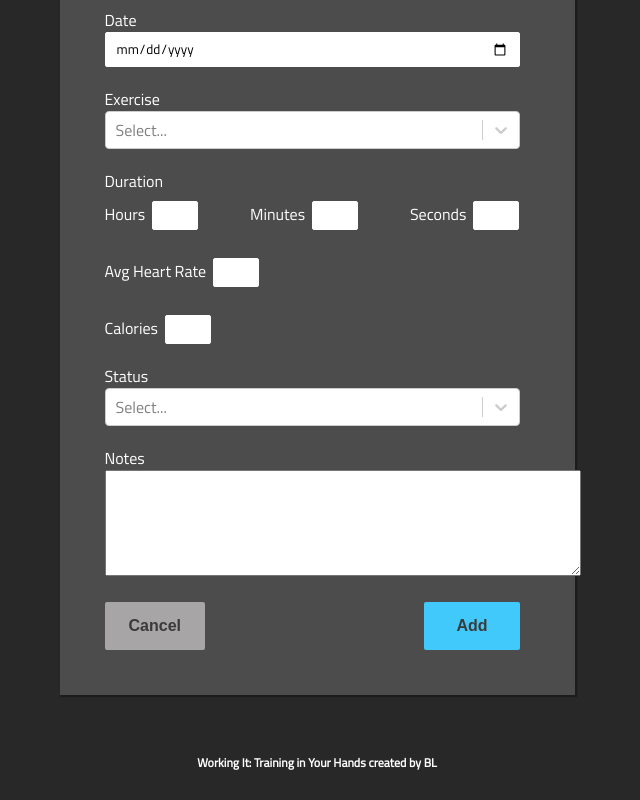
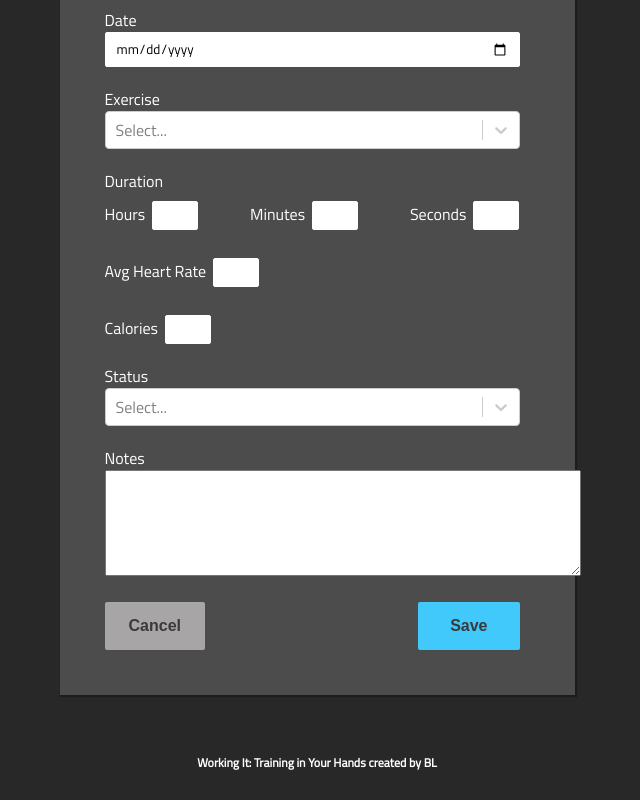
Before and after one commit to blac2121/working_it_training_app, a React (Create React App) app: page /add in a window 1280 px wide. Shown: the part 328-1128 px from the top of the page, without its empty margins (323-963 px from the left). Built offline with nearby package versions, Linux system fonts and the light colour scheme; no server answers.

Commit message:
fixed on click warnings

```diff
--- a/src/components/CreateEntry.jsx
+++ b/src/components/CreateEntry.jsx
@@ -315,7 +315,7 @@ const CreateEntry = (props) => {
     calculateDuration();
     setHeartRate(parseInt(heartrate, 10));
     setCalories(parseInt(calories, 10));
-  })
+  }, [calculateDuration, heartrate, calories])
 
 
   return (
@@ -448,7 +448,7 @@ const CreateEntry = (props) => {
         </NotesInput>
         <ButtonDiv>
           <Cancel onClick={handleCancel}>Cancel</Cancel>
-          <SubmitButton label="Add" handleClick="onSubmit"></SubmitButton>
+          <SubmitButton label="Save" onClick={props.onSubmit}></SubmitButton>
         </ButtonDiv>
       </AddForm>
     </AddContainer>
--- a/src/components/EditEntry.jsx
+++ b/src/components/EditEntry.jsx
@@ -228,7 +228,7 @@ const EditEntry = (props) => {
   const [minutes, setMinutes] = useState("");
   const [seconds, setSeconds] = useState("");
   const [duration, setDuration] = useState("");
-  const [heartrate, setHeartRate] = useState("");
+  const [heartrate, setHeartRate] = useState(undefined);
   const [calories, setCalories] = useState("");
   const [status, setStatus] = useState("");
   const [notes, setNotes] = useState("");
@@ -316,9 +316,10 @@ const EditEntry = (props) => {
 
   useEffect(() => {
     calculateDuration();
+
     setHeartRate(parseInt(heartrate, 10));
     setCalories(parseInt(calories, 10));
-  })
+  }, [calculateDuration, heartrate, calories])
 
   useEffect(() => {
     let work = props.workouts.find((x) => params.id === x.id);
@@ -477,7 +478,7 @@ const EditEntry = (props) => {
         </NotesInput>
         <ButtonDiv>
           <Cancel onClick={handleCancel}>Cancel</Cancel>
-          <SubmitButton label="Save" handleClick="onSubmit"></SubmitButton>
+          <SubmitButton label="Save" onClick={props.onSubmit}></SubmitButton>
         </ButtonDiv>
       </AddForm>
     </AddContainer>
--- a/src/components/ViewEntry.jsx
+++ b/src/components/ViewEntry.jsx
@@ -275,7 +275,7 @@ const Entry = (props) => {
     )
   }
 
-  const dateInput = new Date(workout.fields.date.replace(/-/g, '\/'))
+  const dateInput = new Date(workout.fields.date.replace(/-/g, "/\/"))
   const formattedDate = dateInput.toDateString()
 
   const durationInput = workout.fields.duration
```
